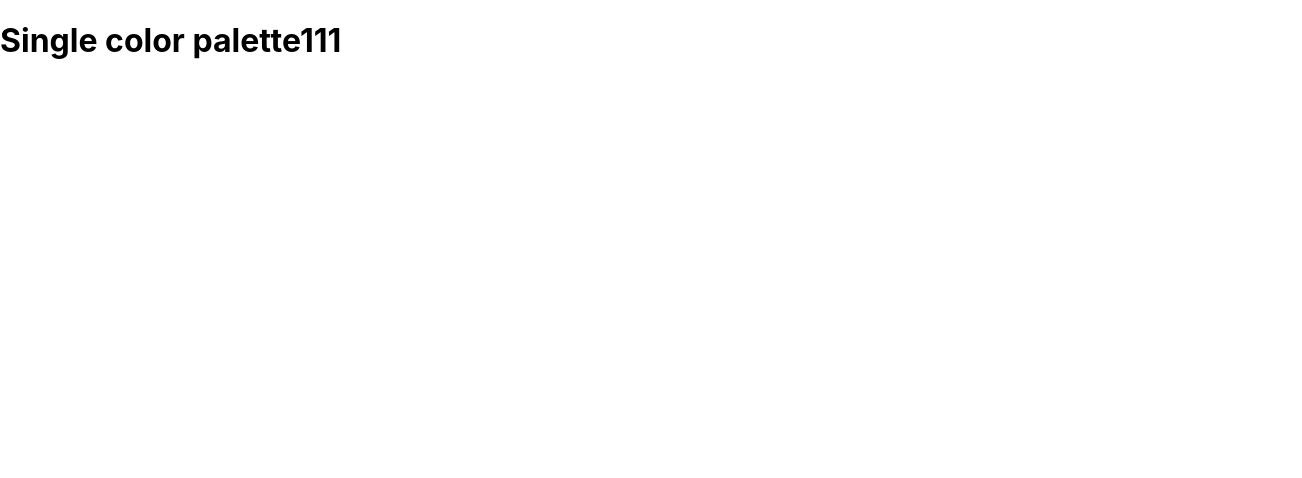
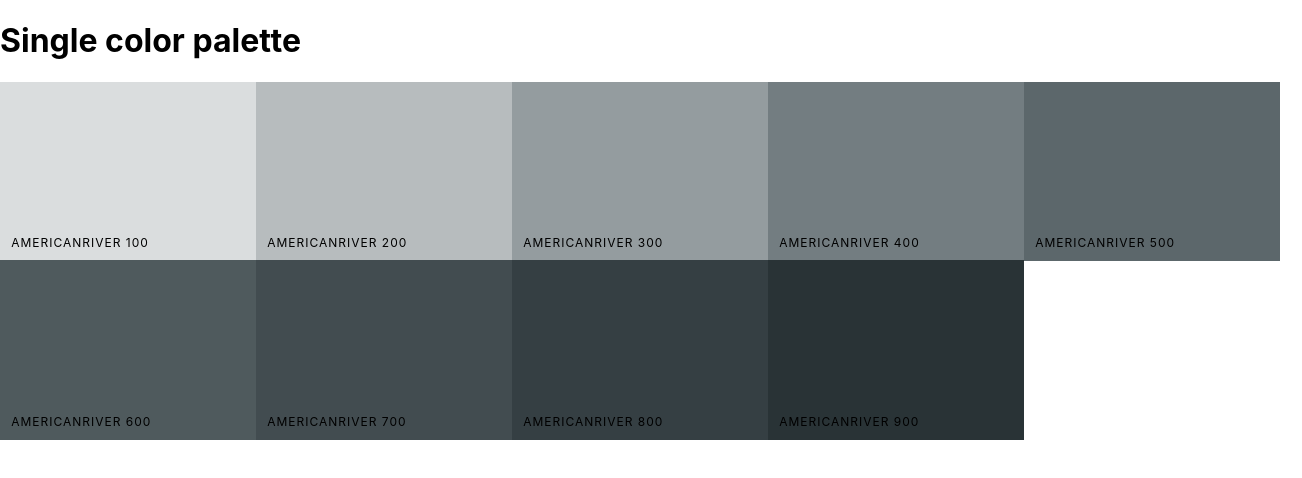
Before and after one commit to Jungir/color-react-project, a React (Create React App) app in the folder colors-app/: page /palette/flat-ui-colors-american/americanriver in a window 1280 px wide. Shown: the top 478 px of the page, 1302 px wide, since content can reach past the window. Built offline with nearby package versions, Linux system fonts and the light colour scheme.

Commit message:
display colors in single color palette

```diff
--- a/colors-app/src/App.js
+++ b/colors-app/src/App.js
@@ -17,7 +17,8 @@
       <Switch>
         <Route exact path='/' render={(routeProps) => <PaletteList palettes={seedColor} {...routeProps}/>}/>
         <Route exact path='/palette/:id' render={(routeProps) => <Palette palette={generatePalette(this.findPalette(routeProps.match.params.id))}/>}/>
-        <Route exact path="/palette/:paletteId/:colorId" render={() => <SingleColorPalette/>}/>
+
+        <Route exact path="/palette/:paletteId/:colorId" render={(routeProps) => <SingleColorPalette colorId={routeProps.match.params.colorId} palette={generatePalette(this.findPalette(routeProps.match.params.paletteId))}/>}/>
       </Switch>
       // <div >
         // <Palette palette={generatePalette(seedColor[4])}/>
--- a/colors-app/src/ColorBox.js
+++ b/colors-app/src/ColorBox.js
@@ -19,7 +19,7 @@
         })
     }
     render() {
-        const {name, background, paletteId, id} = this.props;
+        const {name, background, paletteId, id, showLink} = this.props;
         const copied = this.state.copied;
         return (
             <CopyToClipboard text={background} onCopy={this.changeCopyState}>
@@ -35,11 +35,12 @@
                         </div>
                         <button className="copy-button">Copy</button>
                     </div>
+                    {showLink &&
                     <Link to={`/palette/${paletteId}/${id}`}
                     onClick={(e) => e.stopPropagation()}>
                         <span className='see-more'>More</span>
                     </Link>
-
+                    }
                 </div>
             </CopyToClipboard>
         )
--- a/colors-app/src/Palette.js
+++ b/colors-app/src/Palette.js
@@ -23,7 +23,7 @@
         const {colors, name, emoji, id} = this.props.palette;
         const {level, format} = this.state;
         const colorBoxes = colors[level].map ((color) => {
-            return <ColorBox paletteId={id} id={color.id} key={color.id} background={color[format]} name={color.name}/>
+            return <ColorBox paletteId={id} id={color.id} key={color.id} background={color[format]} name={color.name} showLink={true}/>
         });
 
         return (
--- a/colors-app/src/singleColorPalette.js
+++ b/colors-app/src/singleColorPalette.js
@@ -1,10 +1,33 @@
 import React, { Component } from 'react'
+import ColorBox from './ColorBox';
+class singleColorPalette extends Component {
+    constructor(props){
+        super(props);
+        this._shades = this.gatherShades(this.props.palette, this.props.colorId);
+    }
 
-class singleColorPalette extends Component {
+    gatherShades(palette, colorToFilterBy){
+        //return all shades of the given color
+        let shades = [];
+        let allColors = palette.colors;
+        for (let key in allColors){
+           shades = shades.concat(
+                allColors[key].filter(color => color.id === colorToFilterBy)
+            );
+        }
+        return shades.slice(1);
+    }
+
     render() {
+        const colorBoxes = this._shades.map(color => {
+            return <ColorBox key={color.id} name={color.name} background={color.hex} showLink={false}/>
+        });
         return (
-            <div>
-                <h1>Single color palette111</h1>
+            <div className='Palette'>
+                <h1>Single color palette</h1>
+               <div className="Palette-colors">
+                   {colorBoxes}
+               </div>
             </div>
         )
     }
```
